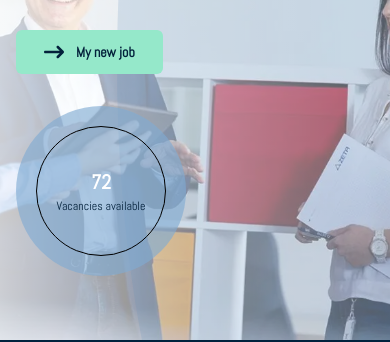
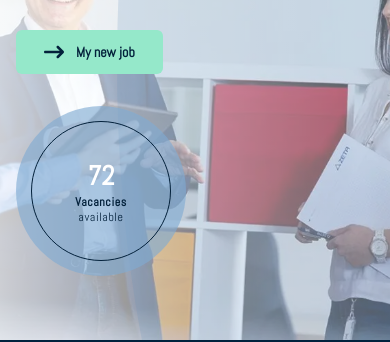
Before and after one commit to srushti-4151/Dendrites, a React (Create React App) app: page / in a window 390 px wide. Shown: the part 9100-9442 px from the top of the page. Built offline with nearby package versions, Linux system fonts and the light colour scheme.

Commit message:
Stupidd design change

```diff
--- a/src/views/home/CareerZeta.jsx
+++ b/src/views/home/CareerZeta.jsx
@@ -47,14 +47,15 @@ const CareerZeta = () => (
         {/* Right Content */}
         <div className="w-full lg:w-1/2 flex justify-start lg:justify-end lg:-translate-y-12">
           <Link className="w-[170px] h-[170px] bg-[#80acd3a1] flex justify-center items-center rounded-full lg:mt-40">
-            <div className="border border-black w-[130px] h-[130px] rounded-full flex justify-center items-center">
+            <div className="border border-[#03213b] w-[140px] h-[140px] rounded-full flex justify-center items-center py-3 lg:py-4">
               <div className="text-center">
-                <p className="text-[20px] lg:text-[40px] text-white font-bold">
+                <p className="text-[27px] lg:text-[50px] text-white font-extrabold">
                   72
                 </p>
-                <p className="text-[#03213b]  font-medium text-[12px] lg:text-[16px]">
-                  Vacancies <span className="font-thin">available</span>
+                <p className="text-[#03213b] font-bold text-[12px] lg:text-[14px] leading-3 tracking-wider">
+                  Vacancies
                 </p>
+                <p className="text-[#03213b] font-medium text-[12px] lg:text-[14px] tracking-wider">available</p>
               </div>
             </div>
           </Link>
--- a/src/views/home/Hero.jsx
+++ b/src/views/home/Hero.jsx
@@ -41,7 +41,7 @@ const Hero = () => {
           </div>
         </div>
 
-        <div className="absolute inset-0 flex items-end lg:top-1/3 2xl:top-1/2 top-1/2 lg:pt-10 2xl:pt-0 lg:-translate-y-1/2 h-fit lg:items-center justify-center z-10">
+        <div className="absolute inset-0 flex items-end lg:top-1/3 2xl:top-[45%] top-1/2 lg:pt-10 2xl:pt-0 lg:-translate-y-1/2 h-fit lg:items-center justify-center z-10">
           <div className="w-full flex flex-col lg:flex-row justify-end items-center lg:items-start">
             {/* Left Content */}
             {/* <div className="w-full lg:w-1/2 text-center lg:text-left mb-8 lg:mb-0 h-[200px]">
@@ -57,7 +57,7 @@ const Hero = () => {
                 <p className="text-white pb-1 text-4xl lg:text-6xl 2xl:text-6xl uppercase text-shadow-glow tracking-wider font-bold">
                   Technology
                 </p>
-                <p className="text-[#80acd3] text-lg lg:text-2xl 2xl:text-3xl lg:pt-9 pt-4 tracking-wide font-bold">
+                <p className="text-[#80acd3] text-lg lg:text-2xl 2xl:text-3xl lg:pt-9 2xl:pt-3 pt-4 tracking-wide font-bold">
                   Think Different
                 </p>
 
@@ -107,9 +107,9 @@ const Hero = () => {
           </div>
         </div>
         {/* <div className="absolute inset-0 hidden lg:flex items-end lg:left-[20%] lg:justify-start z-10 lg:bottom-[5%] 2xl:bottom-[8%]"> */}
-        <div className="absolute inset-0 hidden lg:flex items-end lg:justify-center z-10 lg:bottom-[5%] lg:pl-5 2xl:pl-10 pl-0">
-          <div className="pb-20 w-[222.5px]">
-            <img className="w-[700px] h-99" src={mainline} alt="" srcset="" />
+        <div className="absolute inset-0 hidden lg:flex items-end lg:justify-center z-10 lg:bottom-[5%] lg:pl-5 2xl:pl-32 pl-0">
+          <div className="pb-20 lg:w-[222.5px] 2xl:w-[180px]">
+            <img className="h-99" src={mainline} alt="" srcset="" />
           </div>
           <div className="border opacity-60 border-[#80acd3] lg:w-[166px] lg:h-[166px] 2xl:w-[176px] 2xl:h-[176px] rounded-full flex justify-center items-center cursor-pointer">
             <div className="lg:w-[145px] lg:h-[145px] 2xl:w-[157px] 2xl:h-[157px] hover:bg-[#dfdffa80] hover:opacity-70 duration-300 rounded-full flex justify-center items-center">
@@ -118,14 +118,14 @@ const Hero = () => {
                   <div className="hidden lg:flex justify-center">
                     {timeMarketSVG}
                   </div>
-                  <p className="text-[#FFFFFF] opacity-100 font-bold text-[12px] lg:text-[18px] 2xl:text-[25px] pt-2 tracking-wide">
+                  <p className="text-[#FFFFFF] opacity-100 font-bold text-[12px] lg:text-[18px] 2xl:text-[18px] pt-2 tracking-wide">
                     Time to <br /> Market
                   </p>
                 </div>
               </div>
             </div>
           </div>
-          <div className="h-[1px] w-10 2xl:w-20 bg-[#80acd3] mb-20 2xl:mb-28"></div>
+          <div className="h-[1px] w-10 2xl:w-14 bg-[#80acd3] mb-20 2xl:mb-[84px]"></div>
 
           <div className="border opacity-60 border-[#80acd3] lg:w-[166px] lg:h-[166px] 2xl:w-[176px] 2xl:h-[176px] rounded-full flex justify-center items-center cursor-pointer">
             <div className="lg:w-[145px] lg:h-[145px] 2xl:w-[157px] 2xl:h-[157px] hover:bg-[#dfdffa80] hover:opacity-70 duration-300 rounded-full flex justify-center items-center">
@@ -134,14 +134,14 @@ const Hero = () => {
                   <div className="hidden lg:flex justify-center">
                     {customizedSolutionsSVG}
                   </div>
-                  <p className="text-white font-bold text-[12px] lg:text-[18px] 2xl:text-[25px] pt-2 tracking-wide">
+                  <p className="text-white font-bold text-[12px] lg:text-[18px] 2xl:text-[18px] pt-2 tracking-wide">
                     Customized Solutions
                   </p>
                 </div>
               </div>
             </div>
           </div>
-          <div className="h-[1px] 2xl:w-20 w-10 bg-[#80acd3] mb-20 2xl:mb-28"></div>
+          <div className="h-[1px] 2xl:w-14 w-10 bg-[#80acd3] mb-20 2xl:mb-[84px]"></div>
 
           <div className="border opacity-60 border-[#80acd3] lg:w-[166px] lg:h-[166px] 2xl:w-[176px] 2xl:h-[176px] rounded-full flex justify-center items-center cursor-pointer">
             <div className="lg:w-[145px] lg:h-[145px] 2xl:w-[157px] 2xl:h-[157px] hover:bg-[#dfdffa80] hover:opacity-70 duration-300 rounded-full flex justify-center items-center">
@@ -150,7 +150,7 @@ const Hero = () => {
                   <div className="hidden lg:flex justify-center">
                     {innovationDriverSVG}
                   </div>
-                  <p className="text-white font-bold text-[12px] lg:text-[18px] 2xl:text-[25px] pt-2 tracking-wide">
+                  <p className="text-white font-bold text-[12px] lg:text-[18px] 2xl:text-[18px] pt-2 tracking-wide">
                     Innovation <br /> Driver
                   </p>
                 </div>
```
